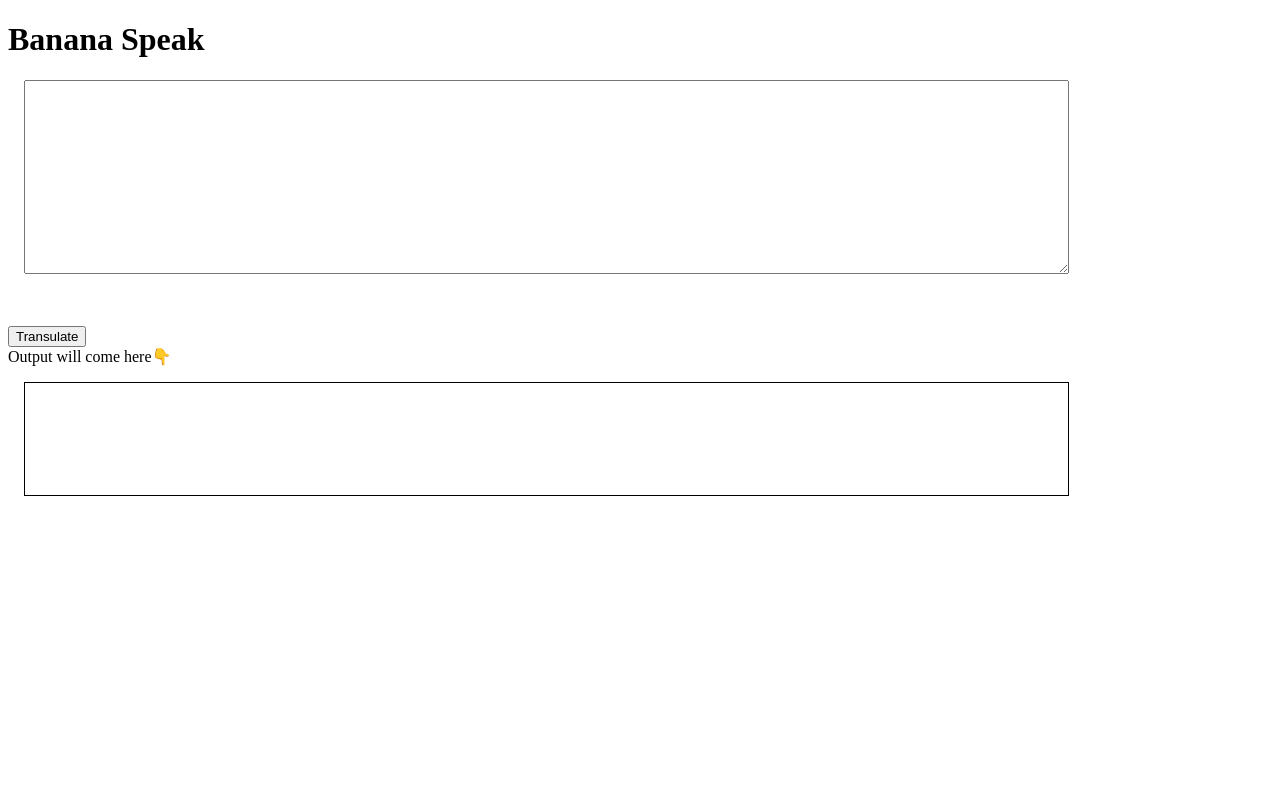
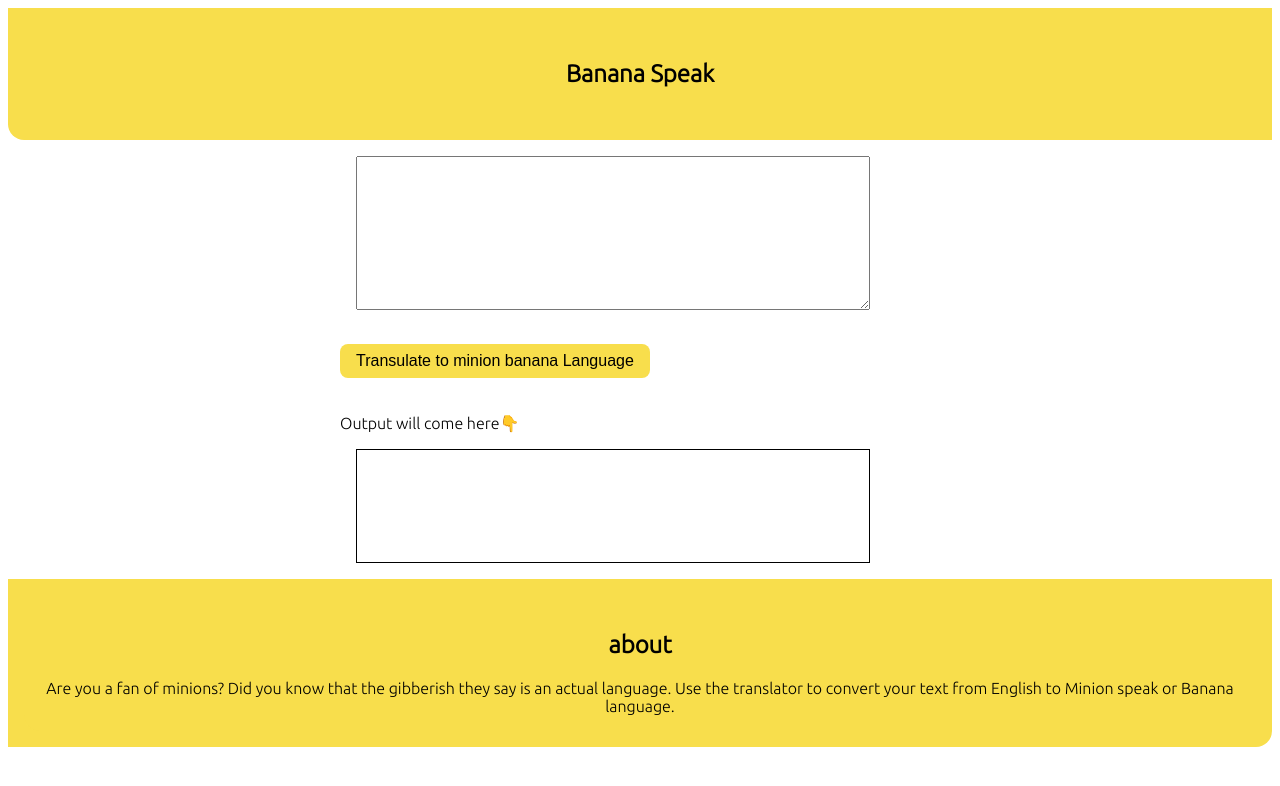
Before and after one commit to rohinipm/bananaspeaktry, a plain HTML site: page index.html in a window 1280 px wide. Drawn offline with Linux system fonts and the light colour scheme.

Commit message:
added css file to design

```diff
--- a/index.html
+++ b/index.html
@@ -5,16 +5,9 @@
     <meta name="viewport" content="width=device-width, initial-scale=1.0">
     <meta http-equiv="X-UA-Compatible" content="ie=edge">
     <title>Banana Speak</title>
+    <link href="styles.css" rel="stylesheet"></link>
     <style>
-        textarea
-        {
-            height: 20vh;
-            width:80%;
-            padding: 1rem;
-            margin: 1rem;
-            display: block;
 
-        }
         #output
         {
             border: 1px solid black;
@@ -27,15 +20,26 @@
     </style>
 </head>
 <body>
-    <h1>Banana Speak</h1>
+    <nav class="navigation container">
+    <h1 class="h1">Banana Speak</h1>
+    </nav>
+    <nav class="container-center">
     <textarea
-    placeholder="Type some sentence in english we ll convert in banana language"
+    placeholder="Type some sentence in english it will convert in banana language"
+    class="textarea"
     id="txt-input">
-    </textarea> <br> <br>
-    <button id="btn-transulate"> Transulate</button>
+    </textarea> <br>
+    <button  class="primary-button" id="btn-transulate"> Transulate to minion banana Language</button><br><br><br>
     <div>Output will come here👇</div>
     <div id="output">
     </div>
+    </nav>
+    <footer class="footer">
+        <div class="navigation container">
+            <h2>about</h2>
+            Are you a fan of minions? Did you know that the gibberish they say is an actual language. Use the translator to convert your text from English to Minion speak or Banana language.
+        </div>
+    </footer>
     <script src="app.js" type="text/javascript">
     </script>
 </body>
--- /dev/null
+++ b/styles.css
@@ -0,0 +1,77 @@
+@import url('https://fonts.googleapis.com/css2?family=Nunito:wght@200&family=Ubuntu:wght@300&display=swap');
+
+:root{
+    --primary-color: rgb(248, 222, 76);
+}
+body{
+    font-family: 'Nunito', sans-serif;
+font-family: 'Ubuntu', sans-serif;
+
+}
+.textarea
+{
+    height: 15vh;
+    width: 80%;
+    padding: 1rem;
+    margin: 1rem;
+    display: block;
+    font-size: large;
+}
+
+.container
+{
+   /** padding-left: 1rem;
+    padding-right: 1rem;**/
+    padding: 1.5rem 1rem;
+}
+
+.container-center
+{
+    max-width: 600px;
+    margin: auto;
+}
+
+.link
+{
+    text-decoration: none;
+    padding: 1rem,1rem;
+}
+
+.primary-button
+{
+    background-color: var(--primary-color);
+    border-radius: 0.5rem;
+    color: black;
+    padding-left: 1rem;
+    padding-right: 1rem;
+    padding-top: 0.5rem;
+    padding-bottom: 0.5rem;
+    font-size: medium;
+    border: none;
+}
+
+.hr{
+    margin: 2rem 0rem;
+}
+
+
+.navigation{
+    background-color: var(--primary-color);
+    color: black;
+    padding: 1rem;
+    border-bottom-left-radius: 1rem;
+}
+
+
+.h1{
+    text-align: center;
+    padding: 1rem;
+}
+
+.footer{
+    background-color: var(--primary-color);
+    padding: 1rem 1rem;
+    text-align: center;
+    color: black;
+    border-bottom-right-radius: 1rem;
+}
```
